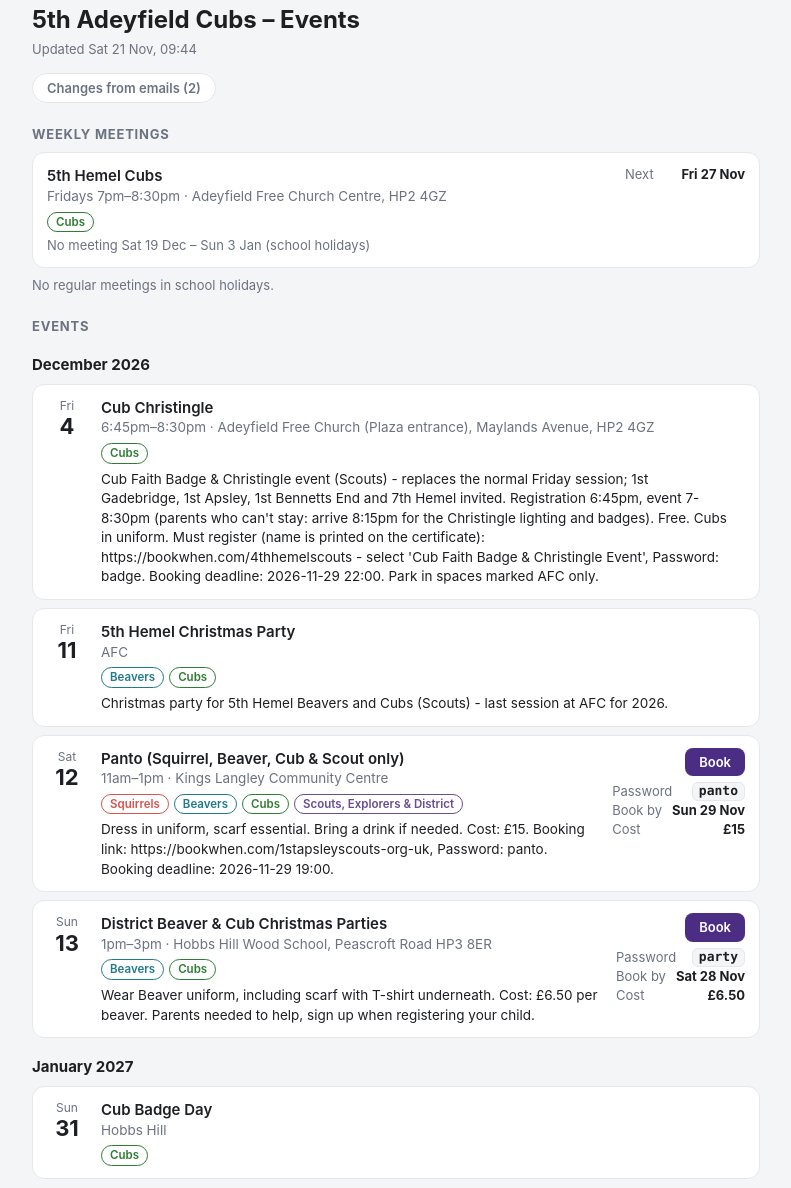
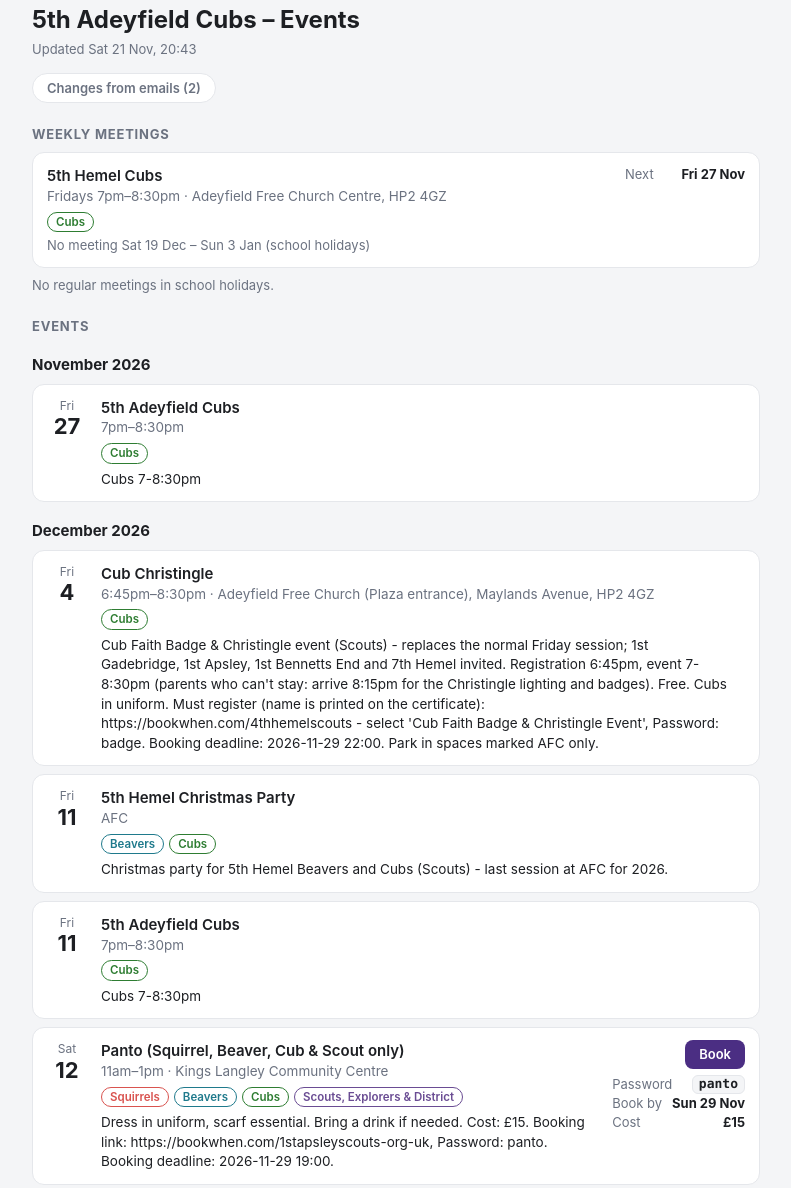
Before and after one commit to achristofi-bot/5th-Hemel-Events, a plain HTML site: page cubs/index.html in a window 1280 px wide. Shown: the part 21-1209 px from the top of the page, without its empty margins (244-1035 px from the left). Drawn offline with Linux system fonts and the light colour scheme.

Commit message:
Update scouting pages

```diff
--- a/cubs/index.html
+++ b/cubs/index.html
@@ -56,7 +56,7 @@ a{color:var(--accent)}
  .ev > .main:first-child{grid-column:1 / -1}}
 </style></head><body><div class="wrap">
 <h1>5th Adeyfield Cubs – Events</h1>
-<div class="upd">Updated Sat 21 Nov, 09:44</div>
+<div class="upd">Updated Sat 21 Nov, 20:43</div>
 
 
 <details class="chg"><summary>Changes from emails (2)</summary><div class="box"><ul><li><b>Fri 4 Dec</b> Cub Christingle replaces normal session.</li><li><b>Fri 4 Dec</b> Cub Christingle &amp; Service at AFC, replaces normal session.</li></ul></div></details>
@@ -68,7 +68,14 @@ a{color:var(--accent)}
   <div class="full"><div class="muted">No meeting Sat 19 Dec – Sun 3 Jan (school holidays)</div></div>
 </div><div class="muted">No regular meetings in school holidays.</div>
 <h2>Events</h2>
-<h3 class="mh">December 2026</h3><div class="ev" data-r="cubs5">
+<h3 class="mh">November 2026</h3><div class="ev" data-r="cubs5">
+  <div class="date"><span>Fri</span><b>27</b></div>
+  <div class="main"><div class="t">5th Adeyfield Cubs</div>
+  <div class="sub">7pm–8:30pm</div>
+  <div><span class="chip" style="--c:#2e7d32">Cubs</span></div>
+  <div class="notes">Cubs 7-8:30pm</div></div>
+
+</div><h3 class="mh">December 2026</h3><div class="ev" data-r="cubs5">
   <div class="date"><span>Fri</span><b>4</b></div>
   <div class="main"><div class="t">Cub Christingle</div>
   <div class="sub">6:45pm–8:30pm · Adeyfield Free Church (Plaza entrance), Maylands Avenue, HP2 4GZ</div>
@@ -81,6 +88,13 @@ a{color:var(--accent)}
   <div class="sub">AFC</div>
   <div><span class="chip" style="--c:#1f7a8c">Beavers</span><span class="chip" style="--c:#2e7d32">Cubs</span></div>
   <div class="notes">Christmas party for 5th Hemel Beavers and Cubs (Scouts) - last session at AFC for 2026.</div></div>
+
+</div><div class="ev" data-r="cubs5">
+  <div class="date"><span>Fri</span><b>11</b></div>
+  <div class="main"><div class="t">5th Adeyfield Cubs</div>
+  <div class="sub">7pm–8:30pm</div>
+  <div><span class="chip" style="--c:#2e7d32">Cubs</span></div>
+  <div class="notes">Cubs 7-8:30pm</div></div>
 
 </div><div class="ev" data-r="squirrels beavers cubs5 other">
   <div class="date"><span>Sat</span><b>12</b></div>
```
Also changed, not shown: friday.json (+7 -1 lines), index.html (+16 -2 lines).
